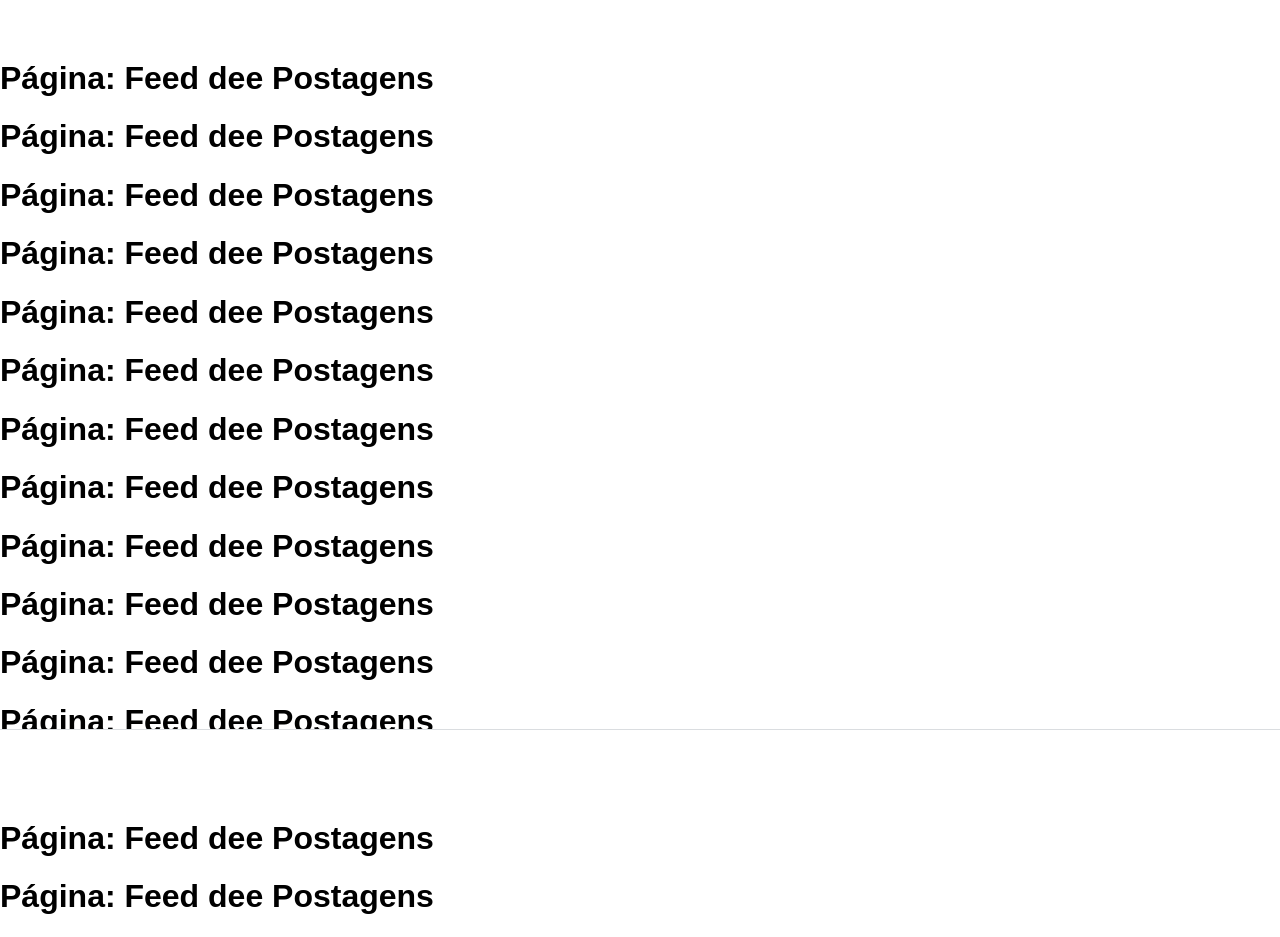
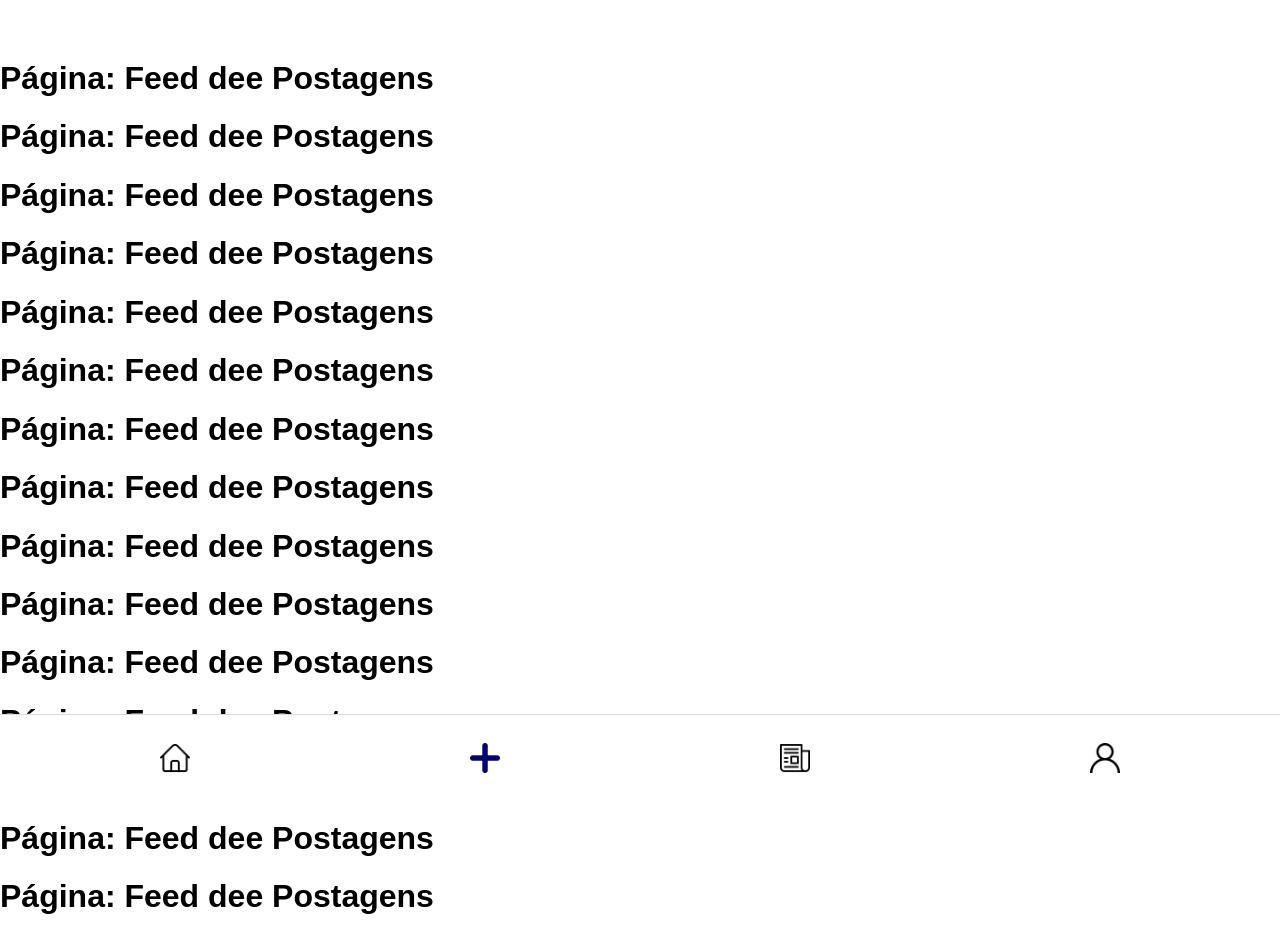
Before and after one commit to fga-eps-mds/2020.1-VC_Usuario-FrontEnd, a Vue app: page / in a window 1280 px wide. Built offline with nearby package versions, Linux system fonts and the light colour scheme.

Commit message:
#104 Inserindo e estilizando os 4 Icons na MenuBar

```diff
--- a/src/components/MenuBar.vue
+++ b/src/components/MenuBar.vue
@@ -1,6 +1,11 @@
 <template>
     <nav>
-
+        <div class="divMenuOpcoes">
+            <div><img src="../assets/homeIcon.png"> </div>
+            <div><img src="../assets/addIcon.png"> </div>
+            <div><img src="../assets/newsIcon.png"> </div>
+            <div><img src="../assets/userIcon.png"> </div>
+        </div>
     </nav>
 </template>
 
@@ -13,11 +18,34 @@
     nav{
         bottom: 0;
         position: fixed;
+        display: flex;
 
-        height: 70px;
+        height: 85px;
         width: 100%;
 
         background-color: #ffffff;
         border-top: 1px solid #DADDE0;
     }
+
+    .divMenuOpcoes{
+        display: flex;
+        width: 100%;
+        margin: 10px 20px;
+
+        & div{
+            display: flex;
+            justify-content: center;
+
+            height: 100%;
+            flex: 1;
+
+            & img{
+                display: block;
+
+                margin: auto;
+                height: 30px;
+                padding: 15px 15px;
+            }
+        }
+    }
 </style>
```
